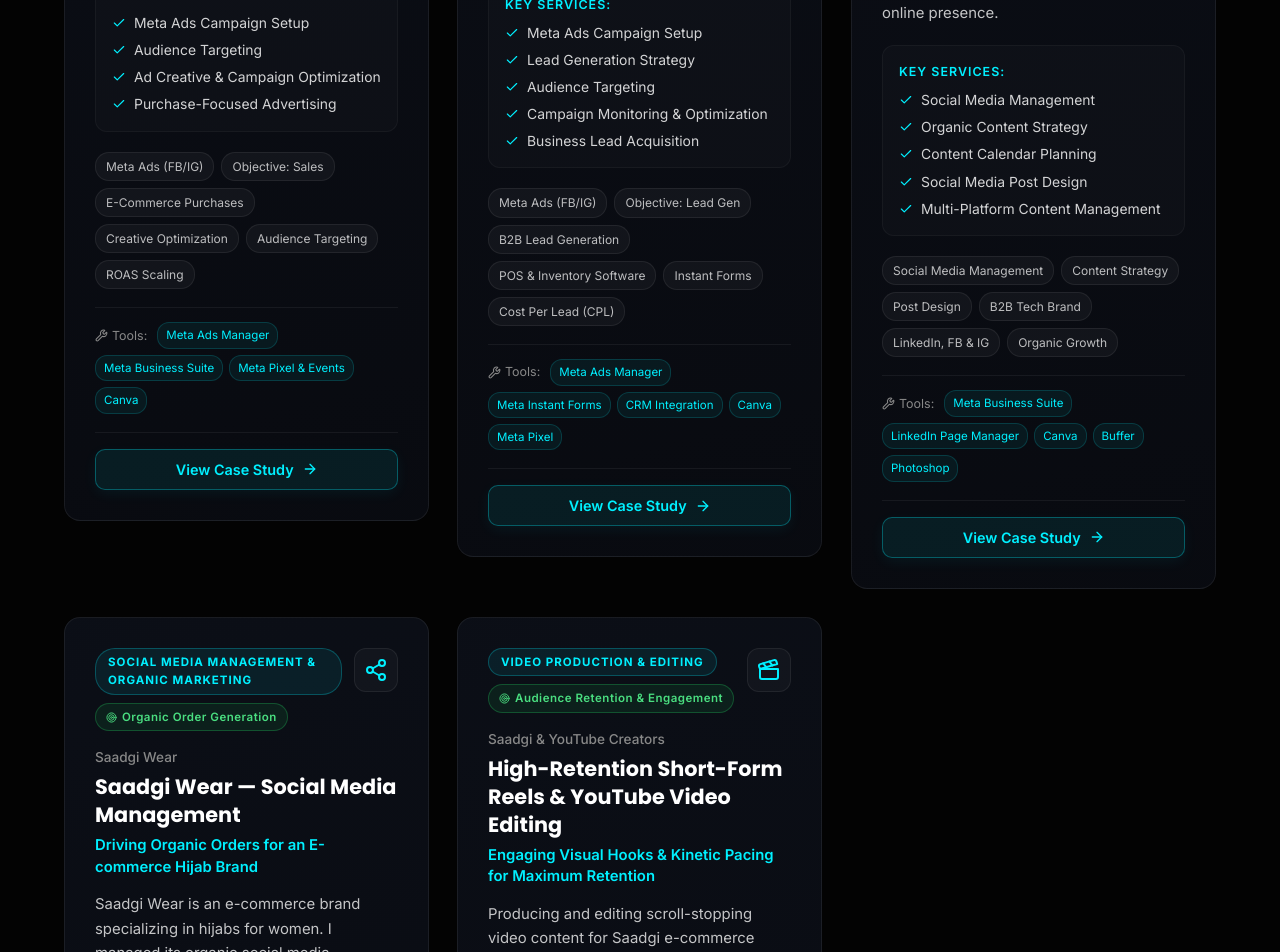
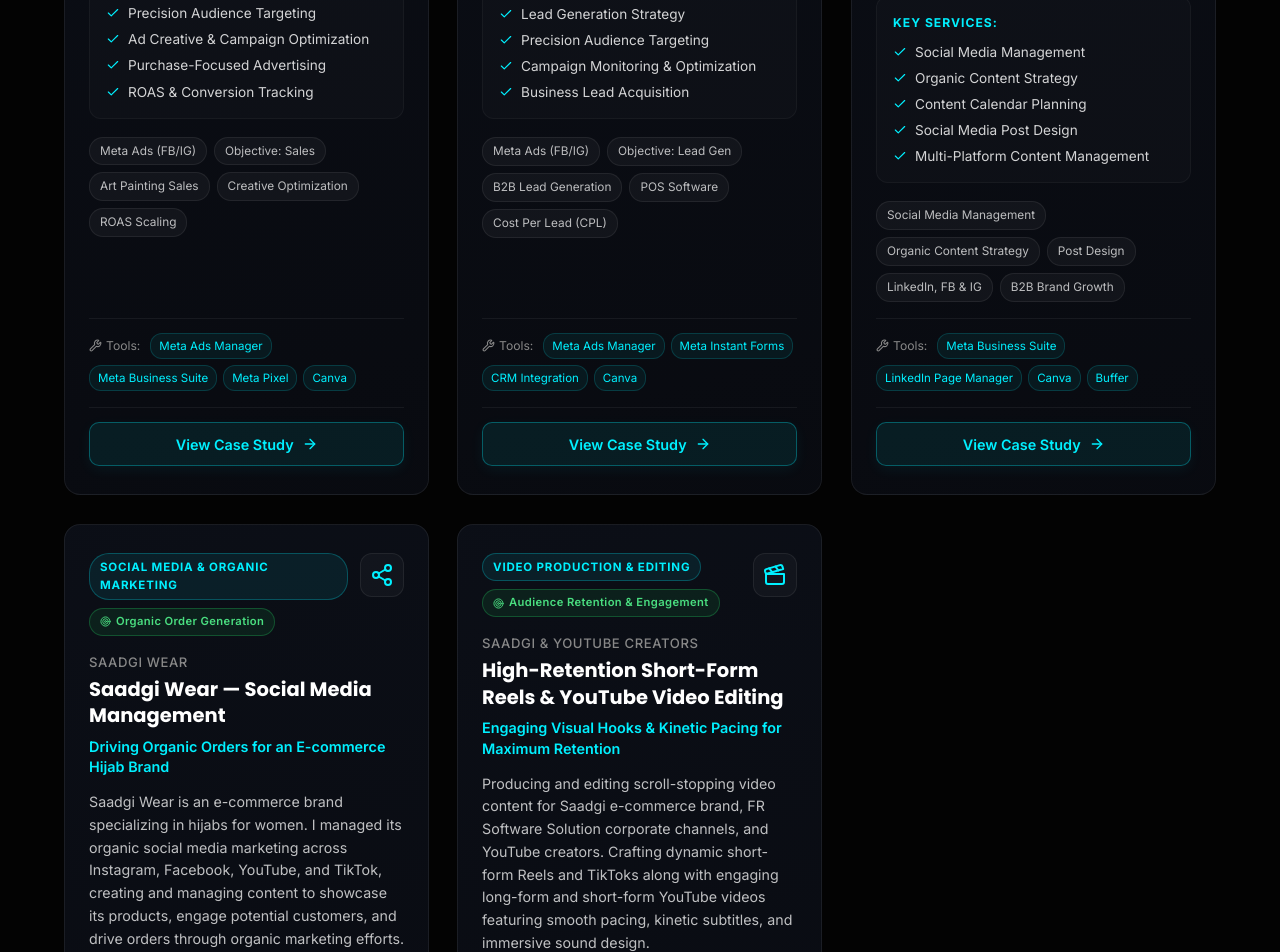
Before and after one commit to hydershaikhs/hyder-shaikh, a React (Vite) app: page / in a window 1280 px wide. Shown: the part 6000-6952 px from the top of the page. Built offline with nearby package versions, Linux system fonts and the light colour scheme.

Commit message:
Equalize project card dimensions and internal section heights across all cards

```diff
--- a/src/pages/Projects.css
+++ b/src/pages/Projects.css
@@ -42,18 +42,29 @@
   grid-template-columns: repeat(auto-fit, minmax(360px, 1fr));
   gap: 28px;
   margin-bottom: 64px;
+  align-items: stretch;
+}
+
+/* Ensure Reveal wrapper fills 100% grid cell height */
+.projects-grid > .reveal {
+  display: flex;
+  height: 100%;
+  width: 100%;
 }
 
 .project-card {
   background: linear-gradient(165deg, rgba(14, 18, 28, 0.8), rgba(9, 11, 17, 0.95));
   border: 1px solid rgba(255, 255, 255, 0.07);
   border-radius: var(--radius-lg);
-  padding: 30px;
+  padding: 28px 24px;
   display: flex;
   flex-direction: column;
+  width: 100%;
+  height: 100%;
   transition: all 0.35s cubic-bezier(0.16, 1, 0.3, 1);
   backdrop-filter: blur(14px);
   position: relative;
+  box-sizing: border-box;
 }
 
 .project-card:hover {
@@ -68,6 +79,7 @@
   align-items: flex-start;
   margin-bottom: 16px;
   gap: 12px;
+  min-height: 52px;
 }
 
 .project-badges-row {
@@ -80,12 +92,12 @@
 .project-category-badge {
   font-size: 0.72rem;
   text-transform: uppercase;
-  letter-spacing: 1px;
+  letter-spacing: 0.8px;
   color: var(--accent);
   font-weight: 700;
   background: rgba(0, 240, 255, 0.08);
   border: 1px solid rgba(0, 240, 255, 0.25);
-  padding: 4px 12px;
+  padding: 4px 10px;
   border-radius: 20px;
 }
 
@@ -93,9 +105,9 @@
   display: inline-flex;
   align-items: center;
   gap: 5px;
-  font-size: 0.72rem;
+  font-size: 0.7rem;
   font-weight: 600;
-  letter-spacing: 0.5px;
+  letter-spacing: 0.4px;
   background: rgba(34, 197, 94, 0.1);
   color: #4ade80;
   border: 1px solid rgba(34, 197, 94, 0.3);
@@ -116,40 +128,42 @@
 }
 
 .project-client-name {
-  font-size: 0.85rem;
+  font-size: 0.82rem;
   color: var(--text-muted);
   font-weight: 500;
   margin-bottom: 4px;
+  text-transform: uppercase;
+  letter-spacing: 0.6px;
 }
 
 .project-title {
-  font-size: 1.3rem;
+  font-size: 1.22rem;
   font-weight: 700;
   color: var(--text-main);
   line-height: 1.35;
   margin-bottom: 6px;
-}
-
-.project-role {
-  font-size: 0.9rem;
-  color: var(--accent);
-  font-weight: 500;
-  margin-bottom: 14px;
+  min-height: 54px;
+  display: flex;
+  align-items: flex-start;
 }
 
 .project-headline {
-  font-size: 0.93rem;
+  font-size: 0.9rem;
   color: var(--accent);
   font-weight: 600;
   margin-bottom: 14px;
-  line-height: 1.45;
+  line-height: 1.4;
+  min-height: 40px;
+  display: flex;
+  align-items: flex-start;
 }
 
 .project-desc {
-  font-size: 0.93rem;
-  color: rgba(255, 255, 255, 0.76);
-  line-height: 1.65;
-  margin-bottom: 20px;
+  font-size: 0.89rem;
+  color: rgba(255, 255, 255, 0.74);
+  line-height: 1.6;
+  margin-bottom: 18px;
+  min-height: 86px;
 }
 
 .project-deliverables {
@@ -157,16 +171,18 @@
   border: 1px solid rgba(255, 255, 255, 0.04);
   border-radius: var(--radius-md);
   padding: 16px;
-  margin-bottom: 20px;
+  margin-bottom: 18px;
+  min-height: 186px;
+  box-sizing: border-box;
 }
 
 .project-deliverables-title {
-  font-size: 0.78rem;
+  font-size: 0.76rem;
   text-transform: uppercase;
   letter-spacing: 1px;
   color: var(--accent);
-  font-weight: 600;
-  margin-bottom: 8px;
+  font-weight: 700;
+  margin-bottom: 10px;
 }
 
 .project-deliverables ul {
@@ -182,25 +198,27 @@
   display: flex;
   align-items: flex-start;
   gap: 8px;
-  font-size: 0.87rem;
+  font-size: 0.85rem;
   color: rgba(255, 255, 255, 0.82);
-  line-height: 1.45;
+  line-height: 1.4;
 }
 
 .project-deliverables li svg {
   flex-shrink: 0;
-  margin-top: 3px;
+  margin-top: 2px;
 }
 
 .project-tags {
   display: flex;
   flex-wrap: wrap;
   gap: 7px;
-  margin-bottom: 18px;
+  margin-bottom: 16px;
+  min-height: 64px;
+  align-content: flex-start;
 }
 
 .project-tag-chip {
-  font-size: 0.75rem;
+  font-size: 0.74rem;
   padding: 4px 10px;
   border-radius: 14px;
   background: rgba(255, 255, 255, 0.04);
@@ -216,13 +234,14 @@
   padding-top: 14px;
   border-top: 1px solid rgba(255, 255, 255, 0.06);
   margin-top: auto;
+  min-height: 54px;
 }
 
 .project-tools-label {
   display: inline-flex;
   align-items: center;
   gap: 4px;
-  font-size: 0.78rem;
+  font-size: 0.76rem;
   color: var(--text-muted);
   margin-right: 4px;
 }
@@ -238,18 +257,19 @@
 
 /* ==================== PROJECT CARD FOOTER / BUTTON ==================== */
 .project-card-footer {
-  margin-top: 18px;
-  padding-top: 16px;
+  margin-top: 16px;
+  padding-top: 14px;
   border-top: 1px solid rgba(255, 255, 255, 0.06);
 }
 
 .btn-case-study {
   width: 100%;
+  height: 44px;
   display: inline-flex;
   align-items: center;
   justify-content: center;
   gap: 8px;
-  padding: 11px 18px;
+  padding: 0 18px;
   border-radius: 10px;
   font-size: 0.9rem;
   font-weight: 600;
@@ -259,6 +279,7 @@
   cursor: pointer;
   transition: all 0.25s ease;
   box-shadow: 0 4px 14px rgba(0, 240, 255, 0.06);
+  box-sizing: border-box;
 }
 
 .btn-case-study:hover {
--- a/src/pages/Projects.jsx
+++ b/src/pages/Projects.jsx
@@ -14,7 +14,7 @@
     id: "art-b-meta-ads",
     title: "Art.b — Meta Ads Campaign",
     category: "Meta Ads",
-    categoryLabel: "META ADS & PERFORMANCE MARKETING",
+    categoryLabel: "META ADS & PERFORMANCE",
     headline: "Driving Purchases for an Art & Painting Brand",
     client: "Art.b",
     objective: "Sales (Direct Purchases)",
@@ -24,13 +24,14 @@
     servicesLabel: "Key Services",
     deliverables: [
       "Meta Ads Campaign Setup",
-      "Audience Targeting",
+      "Precision Audience Targeting",
       "Ad Creative & Campaign Optimization",
-      "Purchase-Focused Advertising"
+      "Purchase-Focused Advertising",
+      "ROAS & Conversion Tracking"
     ],
     buttonText: "View Case Study",
-    tags: ["Meta Ads (FB/IG)", "Objective: Sales", "E-Commerce Purchases", "Creative Optimization", "Audience Targeting", "ROAS Scaling"],
-    tools: ["Meta Ads Manager", "Meta Business Suite", "Meta Pixel & Events", "Canva"],
+    tags: ["Meta Ads (FB/IG)", "Objective: Sales", "Art Painting Sales", "Creative Optimization", "ROAS Scaling"],
+    tools: ["Meta Ads Manager", "Meta Business Suite", "Meta Pixel", "Canva"],
     caseStudy: {
       client: "Art.b",
       category: "META ADS & PERFORMANCE MARKETING",
@@ -68,13 +69,13 @@
     deliverables: [
       "Meta Ads Campaign Setup",
       "Lead Generation Strategy",
-      "Audience Targeting",
+      "Precision Audience Targeting",
       "Campaign Monitoring & Optimization",
       "Business Lead Acquisition"
     ],
     buttonText: "View Case Study",
-    tags: ["Meta Ads (FB/IG)", "Objective: Lead Gen", "B2B Lead Generation", "POS & Inventory Software", "Instant Forms", "Cost Per Lead (CPL)"],
-    tools: ["Meta Ads Manager", "Meta Instant Forms", "CRM Integration", "Canva", "Meta Pixel"],
+    tags: ["Meta Ads (FB/IG)", "Objective: Lead Gen", "B2B Lead Generation", "POS Software", "Cost Per Lead (CPL)"],
+    tools: ["Meta Ads Manager", "Meta Instant Forms", "CRM Integration", "Canva"],
     caseStudy: {
       client: "FR Software Solutions",
       category: "META ADS & LEAD GENERATION",
@@ -102,7 +103,7 @@
     id: "fr-software-social-media",
     title: "FR Software Solutions — Social Media Management",
     category: "Social Media",
-    categoryLabel: "SOCIAL MEDIA MANAGEMENT & CONTENT STRATEGY",
+    categoryLabel: "SOCIAL MEDIA & CONTENT STRATEGY",
     headline: "Building a Consistent Brand Presence Across Social Media",
     client: "FR Software Solutions",
     objective: "Brand Presence & B2B Growth",
@@ -118,8 +119,8 @@
       "Multi-Platform Content Management"
     ],
     buttonText: "View Case Study",
-    tags: ["Social Media Management", "Content Strategy", "Post Design", "B2B Tech Brand", "LinkedIn, FB & IG", "Organic Growth"],
-    tools: ["Meta Business Suite", "LinkedIn Page Manager", "Canva", "Buffer", "Photoshop"],
+    tags: ["Social Media Management", "Organic Content Strategy", "Post Design", "LinkedIn, FB & IG", "B2B Brand Growth"],
+    tools: ["Meta Business Suite", "LinkedIn Page Manager", "Canva", "Buffer"],
     caseStudy: {
       client: "FR Software Solutions",
       category: "SOCIAL MEDIA MANAGEMENT & CONTENT STRATEGY",
@@ -147,7 +148,7 @@
     id: "saadgi-wear-social-media",
     title: "Saadgi Wear — Social Media Management",
     category: "Social Media",
-    categoryLabel: "SOCIAL MEDIA MANAGEMENT & ORGANIC MARKETING",
+    categoryLabel: "SOCIAL MEDIA & ORGANIC MARKETING",
     headline: "Driving Organic Orders for an E-commerce Hijab Brand",
     client: "Saadgi Wear",
     objective: "Organic Order Generation",
@@ -163,8 +164,8 @@
       "Organic Order Generation"
     ],
     buttonText: "View Case Study",
-    tags: ["Organic Orders", "E-Commerce Hijab Brand", "Instagram & TikTok", "Product Showcases", "Organic Marketing", "Viral Growth"],
-    tools: ["Instagram", "TikTok Studio", "YouTube Studio", "Meta Business Suite", "CapCut", "Canva"],
+    tags: ["Organic Orders", "E-Commerce Hijab Brand", "Instagram & TikTok", "Product Showcases", "Organic Marketing"],
+    tools: ["Instagram", "TikTok Studio", "YouTube Studio", "CapCut"],
     caseStudy: {
       client: "Saadgi Wear",
       category: "SOCIAL MEDIA MANAGEMENT & ORGANIC MARKETING",
@@ -201,14 +202,15 @@
     description: "Producing and editing scroll-stopping video content for Saadgi e-commerce brand, FR Software Solution corporate channels, and YouTube creators. Crafting dynamic short-form Reels and TikToks along with engaging long-form and short-form YouTube videos featuring smooth pacing, kinetic subtitles, and immersive sound design.",
     servicesLabel: "Key Services",
     deliverables: [
-      "High-converting product showcase Reels & TikToks for Saadgi e-commerce brand",
-      "Professional promotional and corporate video editing for FR Software Solution",
-      "Long-form & short-form YouTube video editing with retention-driven hooks and pacing",
-      "Kinetic typography, animated captions, visual effects, and dynamic sound design"
+      "Product Showcase Reels & TikToks",
+      "Corporate Promo & Software Videos",
+      "Retention-Driven YouTube Editing",
+      "Kinetic Subtitles & Motion Graphics",
+      "Dynamic Sound Design & Audio Pacing"
     ],
     buttonText: "View Case Study",
     tags: ["Reels & TikToks", "E-Commerce Video", "YouTube Long & Short", "Premiere Pro", "After Effects"],
-    tools: ["Adobe Premiere Pro", "Adobe After Effects", "CapCut"],
+    tools: ["Adobe Premiere Pro", "Adobe After Effects", "CapCut", "Audition"],
     caseStudy: {
       client: "Saadgi & YouTube Creators",
       category: "VIDEO PRODUCTION & EDITING",
```
